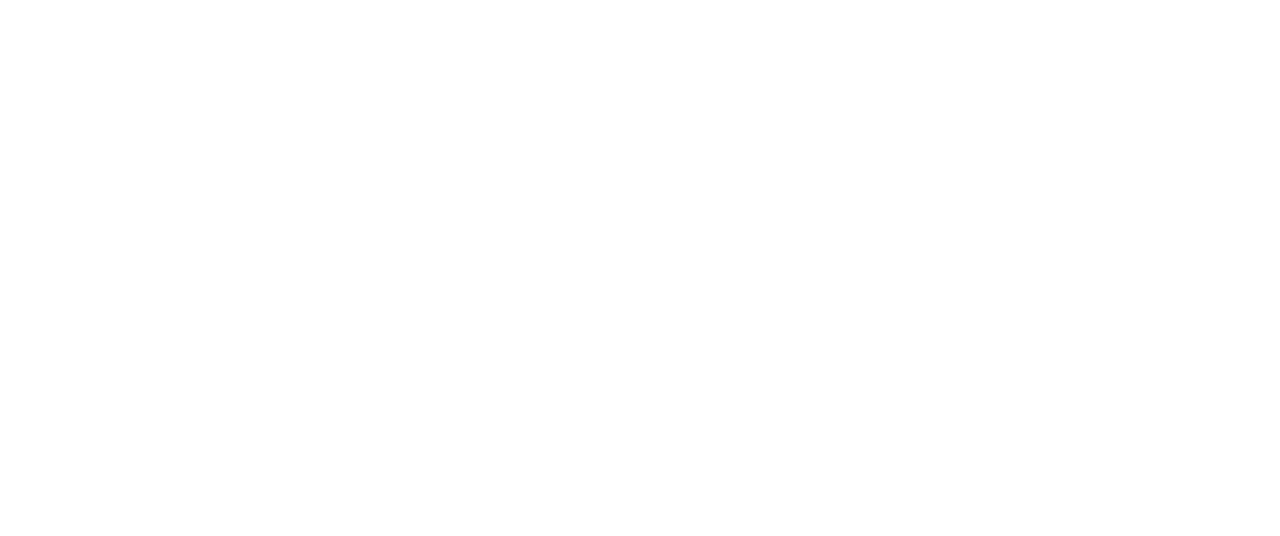
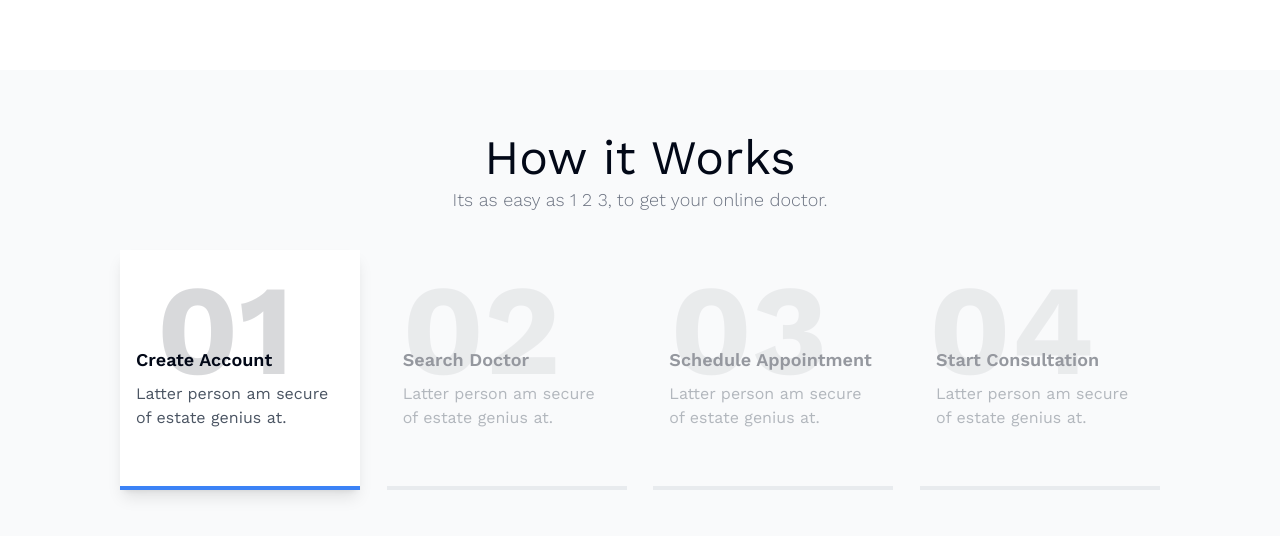
Before and after one commit to Danieldo1/doctors-match, a Next.js app: page / in a window 1280 px wide. Shown: the part 1741-2277 px from the top of the page. Before the commit the page ends 1811 px from the top, so only its background shows below. Built offline with nearby package versions, Linux system fonts and the light colour scheme.

Commit message:
added a how it works section

```diff
--- a/src/app/page.js
+++ b/src/app/page.js
@@ -2,6 +2,7 @@
 import Hero from "@/components/Main/Hero";
 import Intro from "@/components/Main/Intro";
 import Navigation from "@/components/Main/Nav/Navigation";
+import Steps from "@/components/Main/Steps";
 
 
 export default function Home() {
@@ -13,6 +14,7 @@
       </main>
       <Intro />
       <AboutUs />
+      <Steps />
     </section>
   );
 }
--- /dev/null
+++ b/src/components/Main/BoxComponent.jsx
@@ -0,0 +1,58 @@
+'use client'
+
+import React, { useState } from "react";
+
+const BoxComponent = () => {
+  const [activeBox, setActiveBox] = useState(0);
+
+  const handleBoxClick = (index) => {
+    setActiveBox(index);
+  };
+
+  const boxData = [
+    {
+      number: "01",
+      title: "Create Account",
+      paragraph: "Latter person am secure of estate genius at.",
+    },
+    {
+      number: "02",
+      title: "Search Doctor",
+      paragraph: "Latter person am secure of estate genius at.",
+    },
+    {
+      number: "03",
+      title: "Schedule Appointment",
+      paragraph: "Latter person am secure of estate genius at.",
+    },
+    {
+      number: "04",
+      title: "Start Consultation",
+      paragraph: "Latter person am secure of estate genius at.",
+    },
+  ];
+
+  return (
+    <div className="flex items-center w-full flex-row flex-wrap justify-between lg:px-20">
+      {boxData.map((box, index) => (
+        <div
+          key={index}
+          className={`p-4 cursor-pointer mt-5 aspect-square w-60 h-60 hover:border-b-4 hover:border-blue-400 hover:bg-white hover:shadow-lg hover:opacity-70 ${
+            activeBox === index
+              ? "border-b-4 border-blue-500 bg-white shadow-lg hover:opacity-100  hover:border-blue-500 "
+              : "border-b-4 border-gray-300 bg-gray-50 opacity-40"
+          }`}
+          onClick={() => handleBoxClick(index)}
+        >
+          <div className="flex items-center relative justify-between mb-2 pt-10">
+            <span className="text-9xl absolute -top-0 right-[50px] font-bold opacity-15">{box.number}</span>
+            <h3 className="text-lg text-center font-semibold mt-10">{box.title}</h3>
+          </div>
+          <p className="text-gray-600">{box.paragraph}</p>
+        </div>
+      ))}
+    </div>
+  );
+};
+
+export default BoxComponent;
--- /dev/null
+++ b/src/components/Main/Steps.jsx
@@ -0,0 +1,18 @@
+import React from 'react'
+import BoxComponent from './BoxComponent';
+
+const Steps = () => {
+  return (
+    <div>
+      <div className='flex p-10 justify-center items-center flex-col gap-4 bg-gray-50 w-full h-full py-16'>
+        <h2 className="text-3xl md:text-5xl font-[400] ">How it Works</h2>
+        <p className="text-sm md:text-lg text-gray-500 -mt-3 font-[300]">
+          Its as easy as 1 2 3, to get your online doctor.
+        </p>
+      <BoxComponent />
+      </div>
+    </div>
+  );
+}
+
+export default Steps
```
